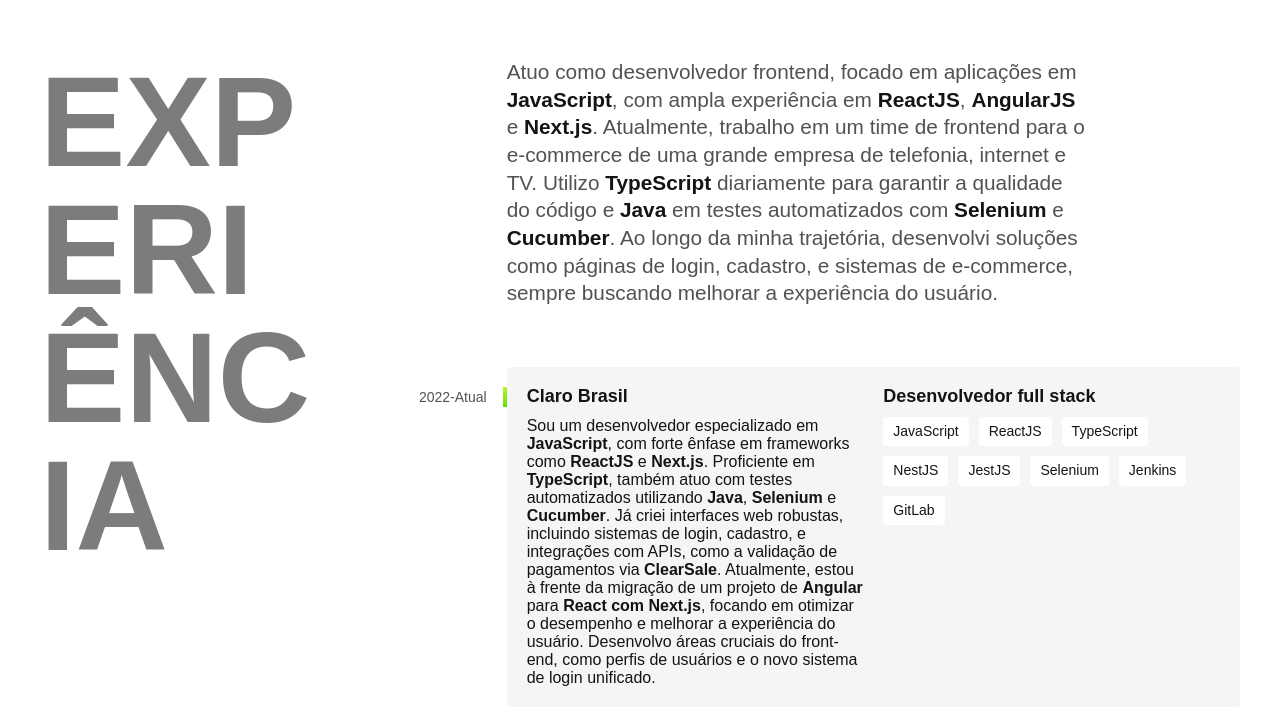
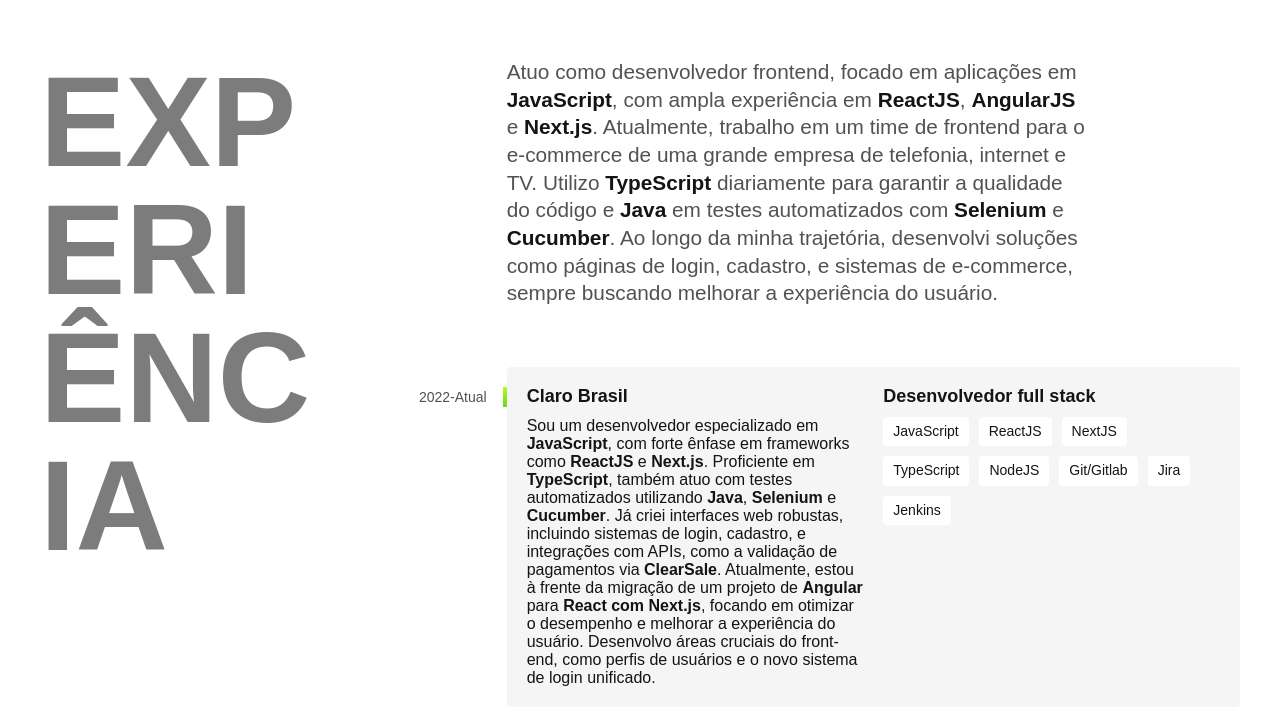
Before and after one commit to HenrySilverio/Portifolio, a plain HTML site: page index.html in a window 1280 px wide. Shown: the part 472-1196 px from the top of the page. Drawn offline with Linux system fonts and the light colour scheme.

Commit message:
Update index.html
ajustes no texto

```diff
--- a/index.html
+++ b/index.html
@@ -46,12 +46,12 @@
           <ul class="companies-abilities">
             <li>JavaScript</li>
             <li>ReactJS</li>
+            <li>NextJS</li>
             <li>TypeScript</li>
-            <li>NestJS</li>
-            <li>JestJS</li>
-            <li>Selenium</li>
+            <li>NodeJS</li>
+            <li>Git/Gitlab</li>
+            <li>Jira</li>
             <li>Jenkins</li>
-            <li>GitLab</li>
           </ul>
         </div>
 
```
